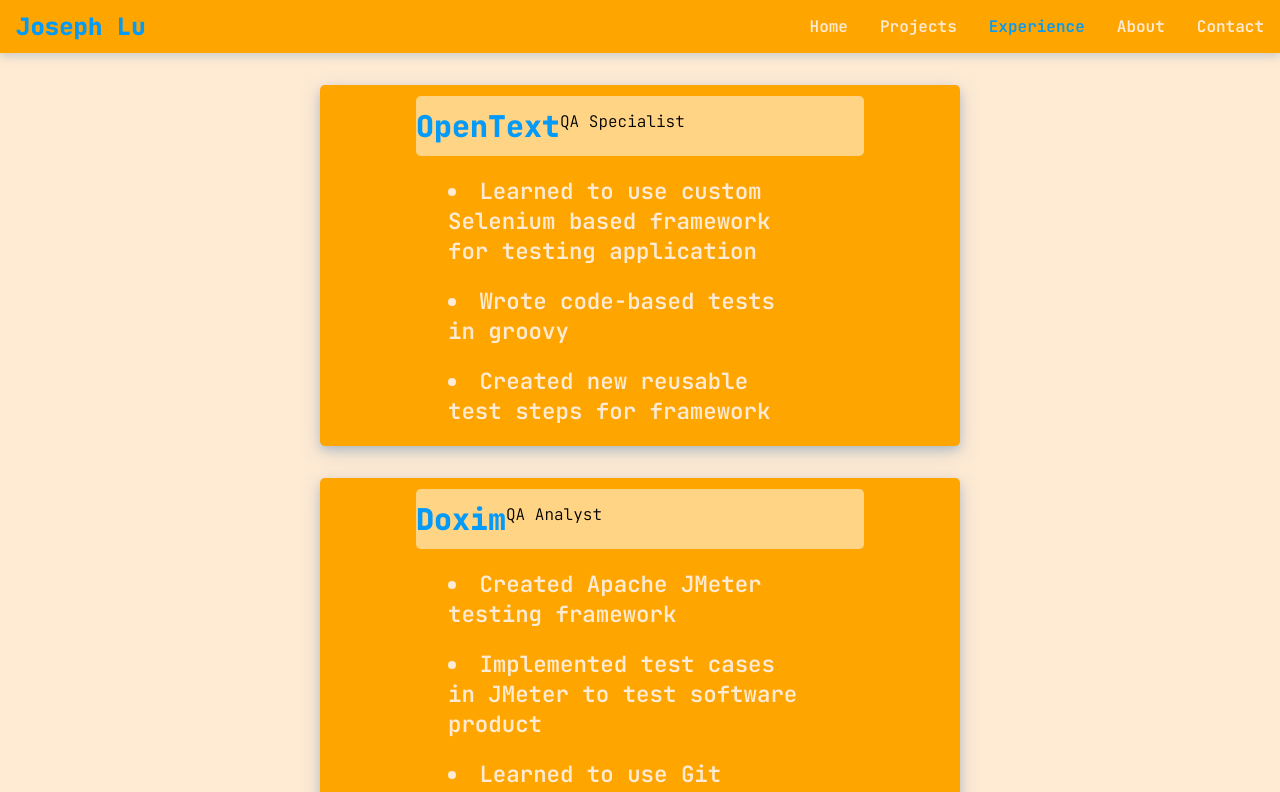
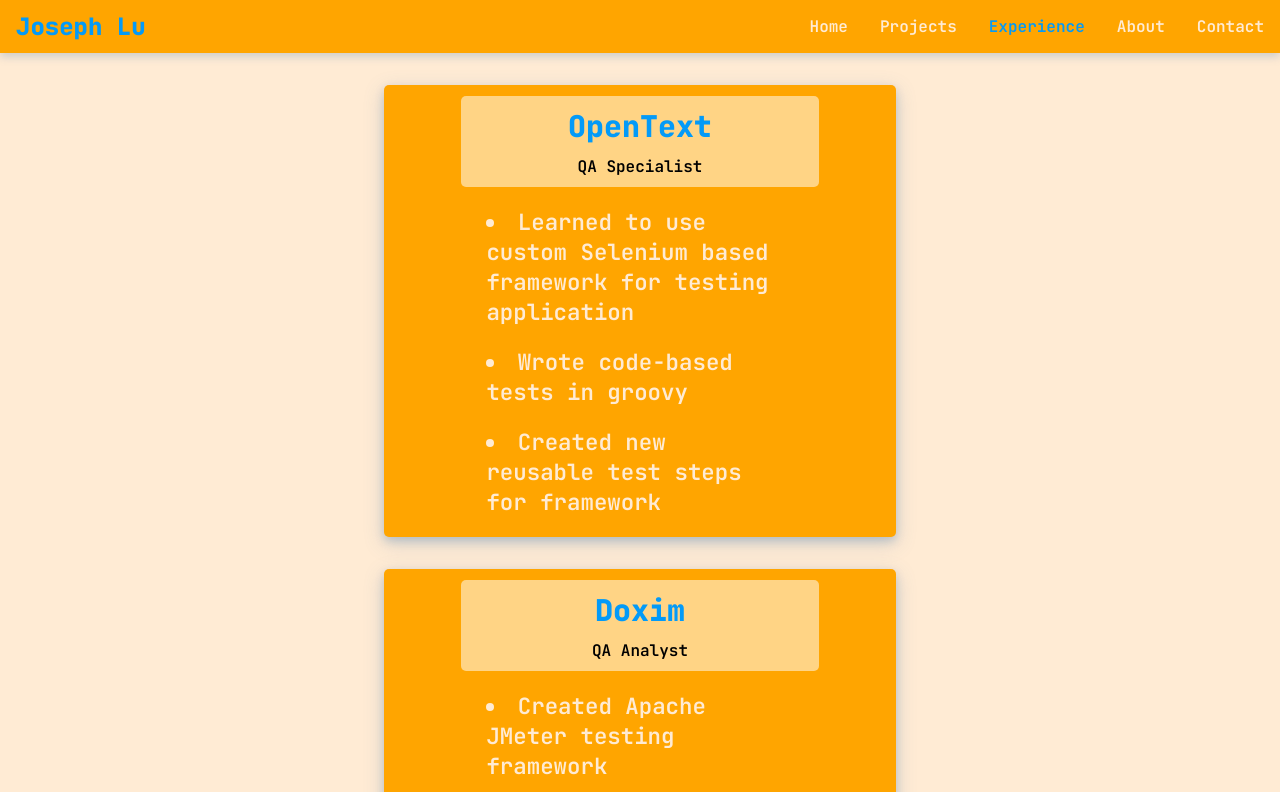
Before and after one commit to lu-joseph/lu-joseph.github.io, a JavaScript app: page /experience in a window 1280 px wide. Shown: the top 792 px of the page. Built offline with nearby package versions, Linux system fonts and the light colour scheme.

Commit message:
Experience page fix and build run

```diff
--- a/src/css/ExperienceEntry.css
+++ b/src/css/ExperienceEntry.css
@@ -1,6 +1,10 @@
 .experience-entry .details-container {
     width: 60%;
     margin: 20px auto;
+}
+
+.experience-entry .entry-card {
+    width: 40%;
 }
 
 .entry-card {
@@ -9,6 +13,7 @@
 
 .job-role {
     margin-bottom: 10px;
+    font-weight: 600;
 }
 
 .title-container {
--- a/src/css/ProjectEntry.css
+++ b/src/css/ProjectEntry.css
@@ -86,6 +86,9 @@
     background-color: var(--colour5);
     border-radius: 5px;
     text-align: center;
+}
+
+.project-entry .title-container {
     display: flex;
     flex-direction: row;
     align-items: center;
@@ -131,10 +134,14 @@
 .entry-card {
     background-color: var(--colour2);
     box-shadow: 0 4px 8px 0 rgba(70, 124, 177, 0.25),
-    0 6px 20px 0 rgba(70, 124, 177, 0.25);
+        0 6px 20px 0 rgba(70, 124, 177, 0.25);
     width: 50%;
     margin: 2em auto;
     border-radius: 5px;
+}
+
+.remove-padding {
+    padding: 0 !important;
 }
 
 /* Increase margins around entry content */
@@ -156,6 +163,7 @@
     div.entry-card {
         width: 80% !important;
     }
+
     .details {
         font-size: 1.3em;
     }
@@ -186,23 +194,11 @@
     }
 }
 
-.remove-padding {
-    padding: 0 !important;
-}
 
 @media (max-width: 616px) {
     .project-entry .title {
         font-size: 1.5em;
     }
-    /* .title-container .fa-github {
-        font-size: 2em;
-    }
-
-    .github-icon-container {
-        display: flex;
-        flex-direction: column;
-        justify-content: center;
-    } */
 }
 
 @media (max-width: 458px) {
```
Also changed, not shown: 6 other files (tests, documents, lock files or other folders).
